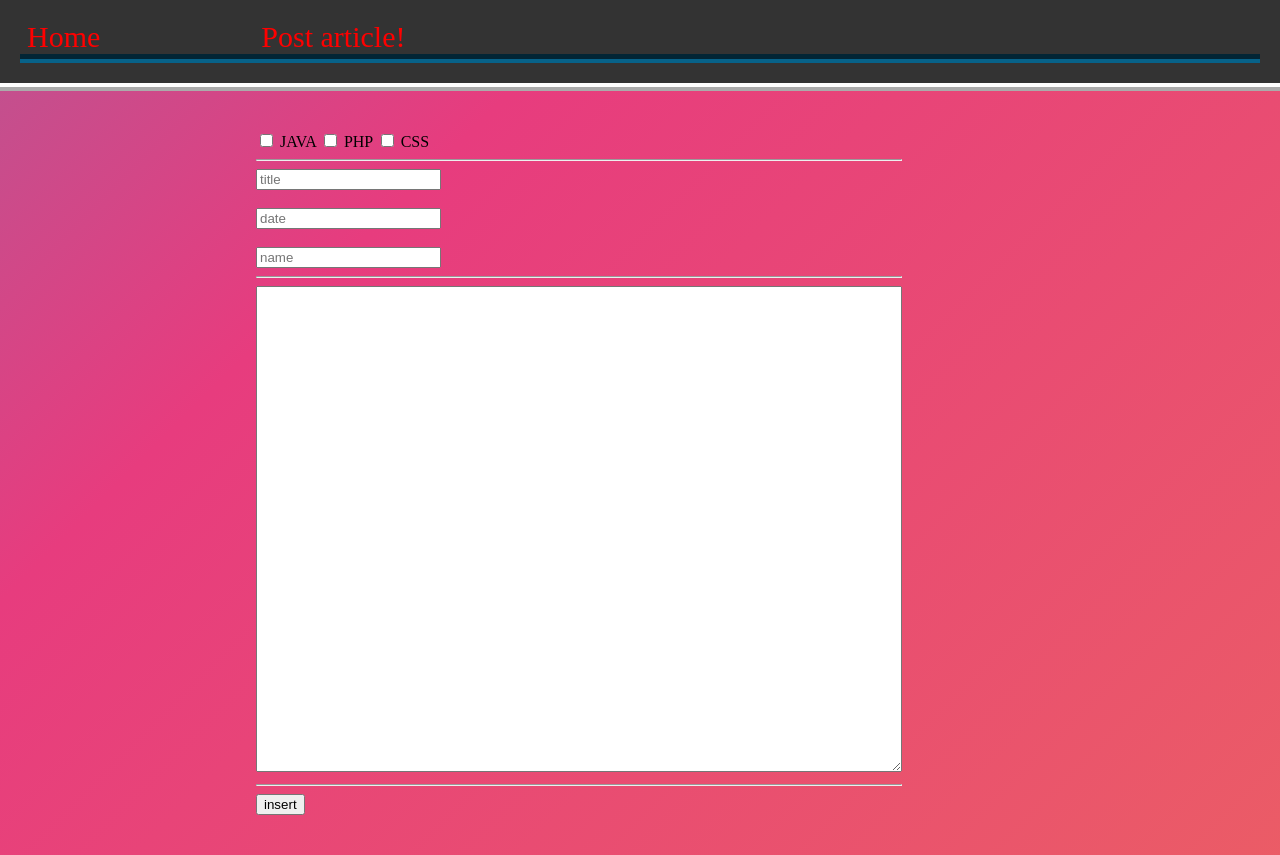
After one commit to Codepowders/PHPblog, a PHP site: page /createpost.php in a window 1280 px wide. The commit adds this page. Run offline with PHP 8.4, Linux system fonts and the light colour scheme; data that the repository does not hold is empty.

Commit message:
Add files via upload

```diff
--- /dev/null
+++ b/PHPblog/createpost.php
@@ -0,0 +1,45 @@
+
+<!DOCTYPE html>
+<html>
+  <head>
+    <meta charset="utf-8">
+    <link rel="stylesheet" type="text/css" href="css/style.css">
+  <title></title>
+  </head>
+  <body>
+
+<!-- Includes the header -->
+<?php include("includes/header.php");
+  if(isset($_GET['category'] ) ) {
+    $category = mysqli_real_escape_string($db , $_GET['category']);
+    $query = "SELECT * FROM posts WHERE category='$category'"; }
+  else{
+    $query = "SELECT * FROM posts"; }
+    $posts = $db->query($query); ?>
+
+<!-- Insert a blog into the database -->
+<div class="createpost">
+<form action="includes/insert.php" method="POST">
+
+    <input type="checkbox" name="category" value="1"> JAVA
+    <input type="checkbox" name="category" value="2"> PHP
+    <input type="checkbox" name="category" value="3"> CSS
+    <hr>
+    <input type="text" name="title" placeholder="title">
+    <br>
+    <br>
+    <input type="text" name="date" placeholder="date">
+    <br>
+    <br>
+    <input type="text" name="author" placeholder="name">
+    <br>
+    <hr>
+    <textarea rows="20" id="createbody" type="text" name="body"></textarea>
+    <br>
+    <hr>
+    <input type="submit" name="insert" value="insert">
+</form>
+</div>
+
+</body>
+</html>
--- a/PHPblog/css/style.css
+++ b/PHPblog/css/style.css
@@ -56,13 +56,18 @@ body {
 
 
 
+#createbody{
+    width: 50vw;
+    height: 60vh;
+}
 
 
-
-
-
-
-
+.createpost{
+    margin-left: 20vw;
+    margin-top: 5vh;
+    display:inline-block;
+    Margin-bottom: 5vh;
+}
 
 
 
--- a/PHPblog/includes/config.php
+++ b/PHPblog/includes/config.php
@@ -2,5 +2,5 @@
 <?php
 define("DB_HOST" , "localhost:3306");
 define("DB_USER" , "jorrit1q_Jorrit");
-define("DB_PASS" , "Hoihoihoi1");
+define("DB_PASS" , "");
 define("DB_NAME" , "jorrit1q_bloqcms");?>
--- a/PHPblog/includes/header.php
+++ b/PHPblog/includes/header.php
@@ -18,7 +18,8 @@
 <div class="blog-masthead">
 <div class="container">
 <nav class="blog-nav">
-  <a class="blog-nav-item active" href="#">Home</a>
+  <a class="blog-nav-item active" href="index.php">Home</a>
+  <a class="blog-nav-item active" href="createpost.php">Post article!</a>
 <?php if($categories->num_rows > 0) {
       while($row = $categories->fetch_assoc() ) { ?>
   <a class="blog-nav-item" href="index.php?category=<?php echo $row ['id']; ?>"> <?php echo $row ['text']; ?></a>
--- a/PHPblog/includes/sidebar.php
+++ b/PHPblog/includes/sidebar.php
@@ -11,7 +11,7 @@
       <div class="form-group">
         <input type="text" name="search" placeholder="search" class="form-control" id="exampleInputName2">
       </div>
-      <button type="submit" class="button button-sidebar">Subscribe<span>click me!</button>
+      <button type="submit" class="button button-sidebar">Search<span>click me!</button>
         </form>
       </div>
 
```
Also changed, not shown: PHPblog/includes/insert.php (added, +31 -0 lines), PHPblog/index.php (+3 -21 lines), PHPblog/single.php (+5 -26 lines).
